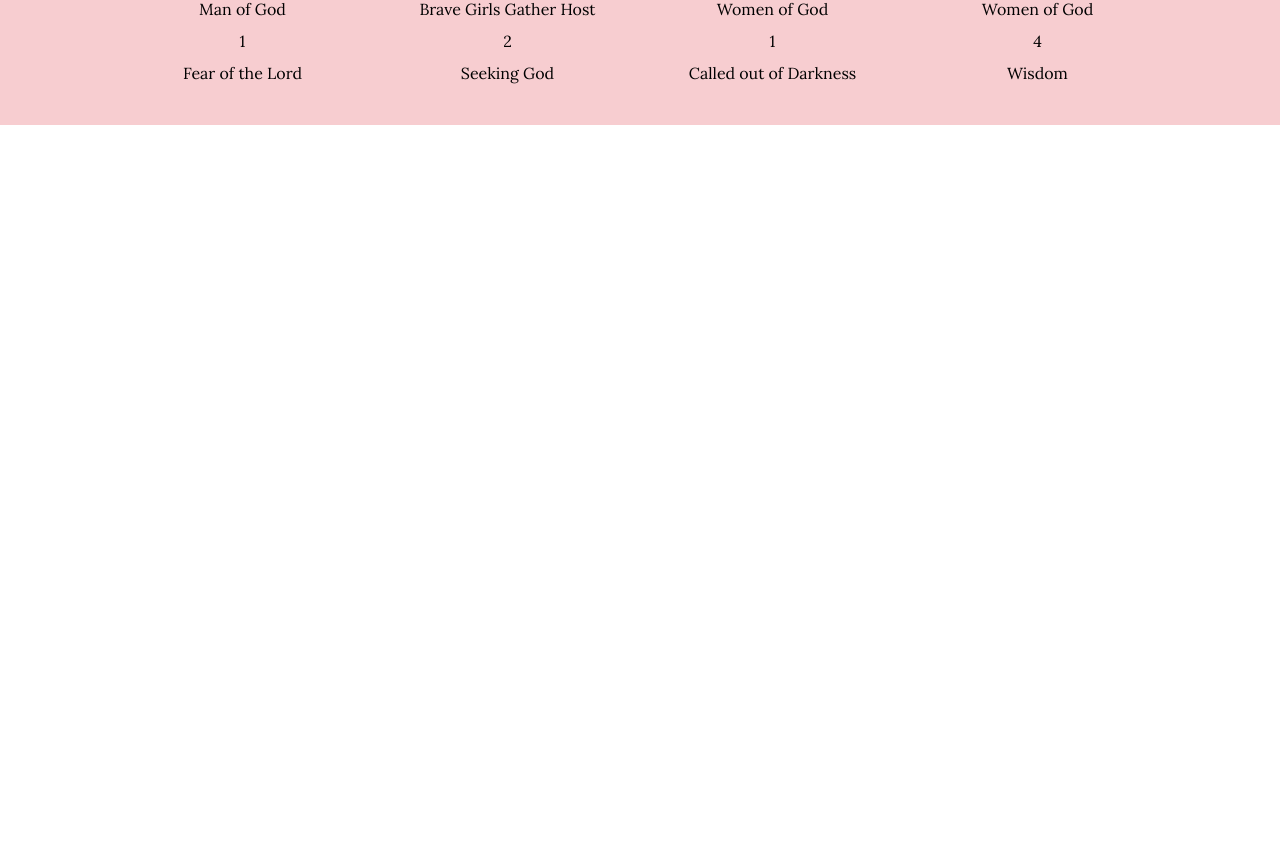
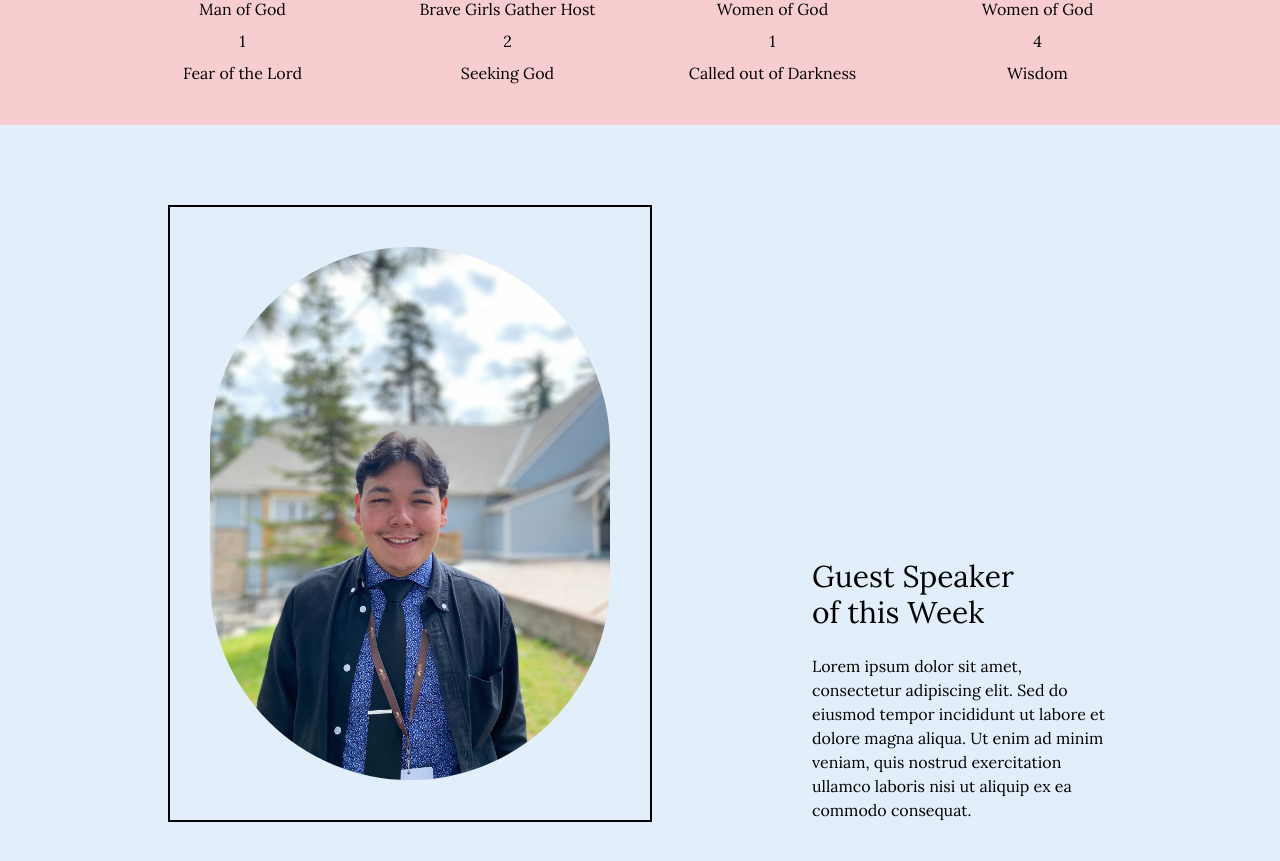
Before and after one commit to mlguels/calledoutofdarkness_podcast, a Next.js app: page / in a window 1280 px wide. Shown: the part 2396-3257 px from the top of the page. Before the commit the page ends 2521 px from the top, so only its background shows below. Built offline with nearby package versions, Linux system fonts and the light colour scheme.

Commit message:
Created guestspeaker page

```diff
--- a/app/page.tsx
+++ b/app/page.tsx
@@ -1,4 +1,5 @@
 import AboutMe from "@/components/about-section";
+import GuestSpeaker from "@/components/guest-speaker";
 import HeroSection from "@/components/hero-section";
 import MonthlyGuests from "@/components/monthly-guests";
 import PodcastDesc from "@/components/podcast-desc";
@@ -10,6 +11,7 @@ export default function Home() {
       <PodcastDesc />
       <AboutMe />
       <MonthlyGuests />
+      <GuestSpeaker />
     </main>
   );
 }
--- /dev/null
+++ b/components/guest-speaker.tsx
@@ -0,0 +1,29 @@
+import { lora } from "@/app/layout";
+import Image from "next/image";
+
+export default function GuestSpeaker() {
+  return (
+    <div className="bg-blue-primary flex flex-col md:flex-row justify-center items-center pt-20 pb-20 gap-20 md:gap-40">
+      <div className="border-2 border-black p-10">
+        <Image
+          src="/images/guest-speaker.jpeg"
+          width={400}
+          height={100}
+          alt="Guest Speaker"
+          className="rounded-full"
+        />
+      </div>
+
+      <div className="md:self-end">
+        <h2 className={`${lora.className} text-3xl`}>Guest Speaker</h2>
+        <h2 className={`${lora.className} text-3xl`}>of this Week</h2>
+        <p className={`${lora.className} max-w-[300px] pt-6`}>
+          Lorem ipsum dolor sit amet, consectetur adipiscing elit. Sed do
+          eiusmod tempor incididunt ut labore et dolore magna aliqua. Ut enim ad
+          minim veniam, quis nostrud exercitation ullamco laboris nisi ut
+          aliquip ex ea commodo consequat.
+        </p>
+      </div>
+    </div>
+  );
+}
```
Also changed, not shown: public/images/guest-speaker.jpeg (added).
